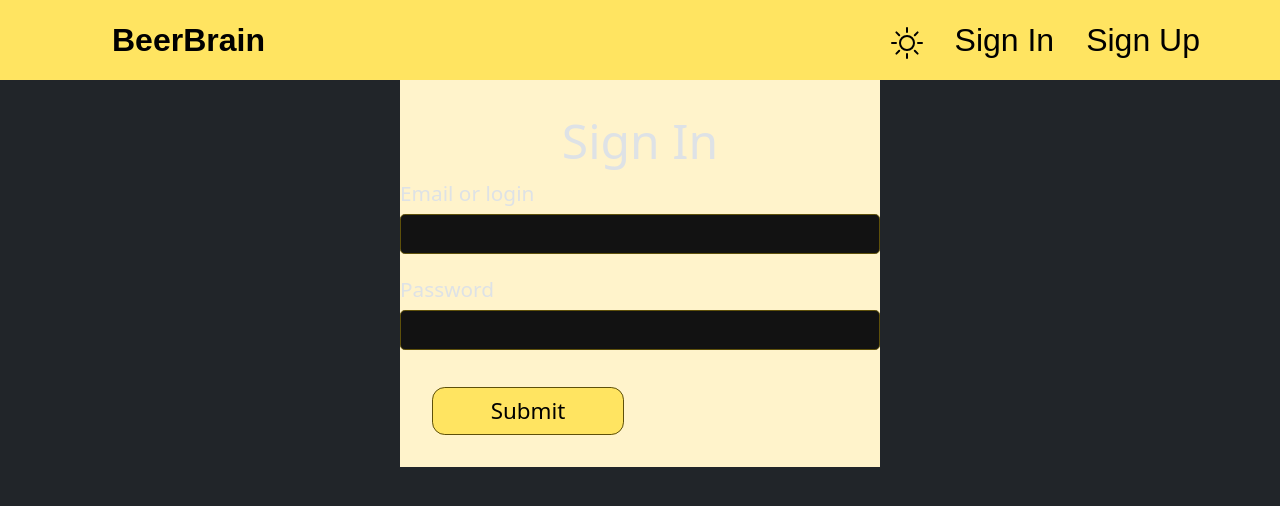
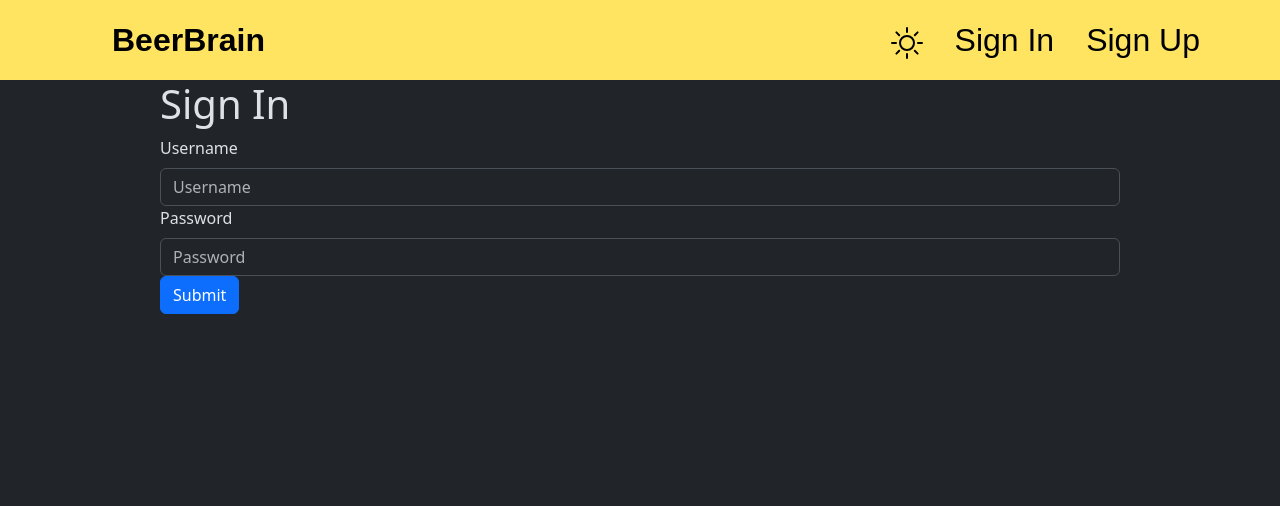
Before and after one commit to FalseR20/beer-brain-back, a React (Vite) app in the folder front/: page /sign_in in a window 1280 px wide. Shown: the top 506 px of the page. Built offline with nearby package versions, Linux system fonts and the light colour scheme.

Commit message:
refactor(front): update bootstrap sign in form

```diff
--- a/front/src/authentication.ts
+++ b/front/src/authentication.ts
@@ -1,14 +1,16 @@
-export async function signIn(username: string, password: string): Promise<void> {
+export async function signIn(username: string, password: string): Promise<boolean> {
     console.log(`SignIn ${username} by ${password}`)
     const formData = new FormData();
     formData.append("username", username);
     formData.append("password", password);
     const response = await fetch("http://127.0.0.1:8000/auth/token/", {method: "POST", body: formData});
-    if (response.ok) {
-        const json = await response.json()
-        const token = json["token"];
-        localStorage.setItem("token", token);
+    if (!response.ok) {
+        return false
     }
+    const json = await response.json()
+    const token = json["token"];
+    localStorage.setItem("token", token);
+    return true
 }
 
 export async function signUp(username: string, email: string, firstname: string, lastname: string, password: string) {
@@ -25,7 +27,7 @@ export async function signUp(username: string, email: string, firstname: string,
     }
 }
 
-export function signOut(): void{
+export function signOut(): void {
     localStorage.removeItem("token");
 }
 
--- a/front/src/components/SignIn.tsx
+++ b/front/src/components/SignIn.tsx
@@ -1,54 +1,80 @@
-import {useForm} from "react-hook-form";
 import Page from "./Page.tsx";
 import "../css/Forms.css"
+import {Button, Form, InputGroup} from "react-bootstrap";
+import {Formik} from 'formik';
+import * as yup from 'yup';
 import {signIn} from "../authentication.ts";
-
-interface IFormInputs {
-    user: string
-    password: string
-}
 
 
 export default function SignIn() {
-    const {
-        register,
-        handleSubmit,
-        formState: {errors},
-    } = useForm<IFormInputs>();
-    function onSubmit(data: IFormInputs) {
-        console.log(data);
-        signIn(data.user, data.password).then(() => {
-            window.location.href = "/";
-        });
-    }
-
     return (
         <Page>
             <div id={"form-back"}>
                 <h1> Sign In</h1>
-                <form onSubmit={handleSubmit(onSubmit)} method={"POST"}>
-                    {/* register your input into the hook by invoking the "register" function */}
-                    <label>
-                        Email or login
-                        <input type={"text"}
-                               className={"form-field"} {...register("user", {required: "This field is required"})}/>
-                        <span>{errors.user?.message}</span>
+                <Formik
+                    validationSchema={yup.object().shape({
+                        username: yup.string().required(),
+                        password: yup.string().required(),
+                    })}
+                    onSubmit={(values, formikHelpers) => {
+                        console.log(values);
+                        signIn(values.username, values.password).then((is_success) => {
+                            if (is_success) {
+                                window.location.href = "/";
+                            } else {
+                                formikHelpers.setSubmitting(false);
+                                const message = "Wrong password or login"
+                                formikHelpers.setFieldError("username", message)
+                                formikHelpers.setFieldError("password", message)
+                            }
 
-                    </label>
-                    <label>
-                        Password
-                        <input type={"password"}
-                               autoComplete={"current-password"}
-                               className={"form-field"} {...register(
-                            "password", {
-                                required: "This field is required",
-                                minLength: {"value": 8, message: "Min length must be 8 and more"},
-                            }
-                        )} />
-                        <span>{errors.password?.message}</span>
-                    </label>
-                    <input type="submit" value={"Submit"}/>
-                </form>
+                        })
+                    }}
+                    initialValues={{
+                        username: '',
+                        password: '',
+                    }}
+                >
+                    {({handleSubmit, handleChange, values, errors}) => (
+                        <Form noValidate onSubmit={handleSubmit}>
+                            <Form.Group controlId="validationFormikUsername">
+                                <Form.Label>Username</Form.Label>
+                                <InputGroup hasValidation>
+                                    <Form.Control
+                                        type="text"
+                                        placeholder="Username"
+                                        aria-describedby="inputGroupPrepend"
+                                        name="username"
+                                        value={values.username}
+                                        onChange={handleChange}
+                                        isInvalid={!!errors.username}
+                                    />
+                                    <Form.Control.Feedback type="invalid">
+                                        {errors.username}
+                                    </Form.Control.Feedback>
+                                </InputGroup>
+                            </Form.Group>
+                            <Form.Group controlId="validationFormikPassword">
+                                <Form.Label>Password</Form.Label>
+                                <InputGroup hasValidation>
+                                    <Form.Control
+                                        type="password"
+                                        placeholder="Password"
+                                        aria-describedby="inputGroupPrepend"
+                                        name="password"
+                                        value={values.password}
+                                        onChange={handleChange}
+                                        isInvalid={!!errors.password}
+                                    />
+                                    <Form.Control.Feedback type="invalid">
+                                        {errors.password}
+                                    </Form.Control.Feedback>
+                                </InputGroup>
+                            </Form.Group>
+                            <Button type="submit">Submit</Button>
+                        </Form>
+                    )}
+                </Formik>
             </div>
         </Page>
 
--- a/front/src/css/Forms.css
+++ b/front/src/css/Forms.css
@@ -1,63 +1,63 @@
-#form-back{
-    background-color: #fff3cb;
-    width: 30rem;
-    padding: 2rem;
-    margin-left: auto;
-    margin-right: auto;
-    align-self: center;
-}
+/*#form-back{*/
+/*    background-color: #fff3cb;*/
+/*    width: 30rem;*/
+/*    padding: 2rem;*/
+/*    margin-left: auto;*/
+/*    margin-right: auto;*/
+/*    align-self: center;*/
+/*}*/
 
-h1 {
-    font-size: 3rem;
-    text-align: center;
-}
+/*h1 {*/
+/*    font-size: 3rem;*/
+/*    text-align: center;*/
+/*}*/
 
-form {
-    display: flex;
-    flex-direction: column;
-    justify-content: start;
-    align-items: center;
-}
+/*form {*/
+/*    display: flex;*/
+/*    flex-direction: column;*/
+/*    justify-content: start;*/
+/*    align-items: center;*/
+/*}*/
 
-label {
-    display: flex;
-    flex-direction: column;
-    justify-content: start;
-    align-items: stretch;
-    width: 30rem;
-    font-size: 1.3rem;
-}
+/*label {*/
+/*    display: flex;*/
+/*    flex-direction: column;*/
+/*    justify-content: start;*/
+/*    align-items: stretch;*/
+/*    width: 30rem;*/
+/*    font-size: 1.3rem;*/
+/*}*/
 
 
-.form-field {
-    width: auto;
-    height: 2.5rem;
-    padding-left: 0.8rem;
-    padding-right: 0.8rem;
-    margin-top: 0.3rem;
-    margin-bottom: 0.3rem;
-    /*background-color: #ffe461;*/
-    border-radius: 0.3rem;
-    border: #5e500a solid 0.1rem;
-    font-size: 1.5rem;
-    /*color: #000000;*/
-}
+/*.form-field {*/
+/*    width: auto;*/
+/*    height: 2.5rem;*/
+/*    padding-left: 0.8rem;*/
+/*    padding-right: 0.8rem;*/
+/*    margin-top: 0.3rem;*/
+/*    margin-bottom: 0.3rem;*/
+/*    !*background-color: #ffe461;*!*/
+/*    border-radius: 0.3rem;*/
+/*    border: #5e500a solid 0.1rem;*/
+/*    font-size: 1.5rem;*/
+/*    !*color: #000000;*!*/
+/*}*/
 
-input[type=submit] {
-    width: 12rem;
-    height: 3rem;
-    margin-top: 1rem;
-    align-self: start;
-    background-color: #ffe461;
-    border-radius: 0.8rem;
-    border: #5e500a solid 0.1rem;
-    font-size: 1.4rem;
-    color: #000000;
+/*input[type=submit] {*/
+/*    width: 12rem;*/
+/*    height: 3rem;*/
+/*    margin-top: 1rem;*/
+/*    align-self: start;*/
+/*    background-color: #ffe461;*/
+/*    border-radius: 0.8rem;*/
+/*    border: #5e500a solid 0.1rem;*/
+/*    font-size: 1.4rem;*/
+/*    color: #000000;*/
 
-}
+/*}*/
 
-span {
-    color: #ff0000;
-    text-align: end;
-    height: 1rem;
-}
+/*span {*/
+/*    color: #ff0000;*/
+/*    text-align: end;*/
+/*    height: 1rem;*/
+/*}*/
```
